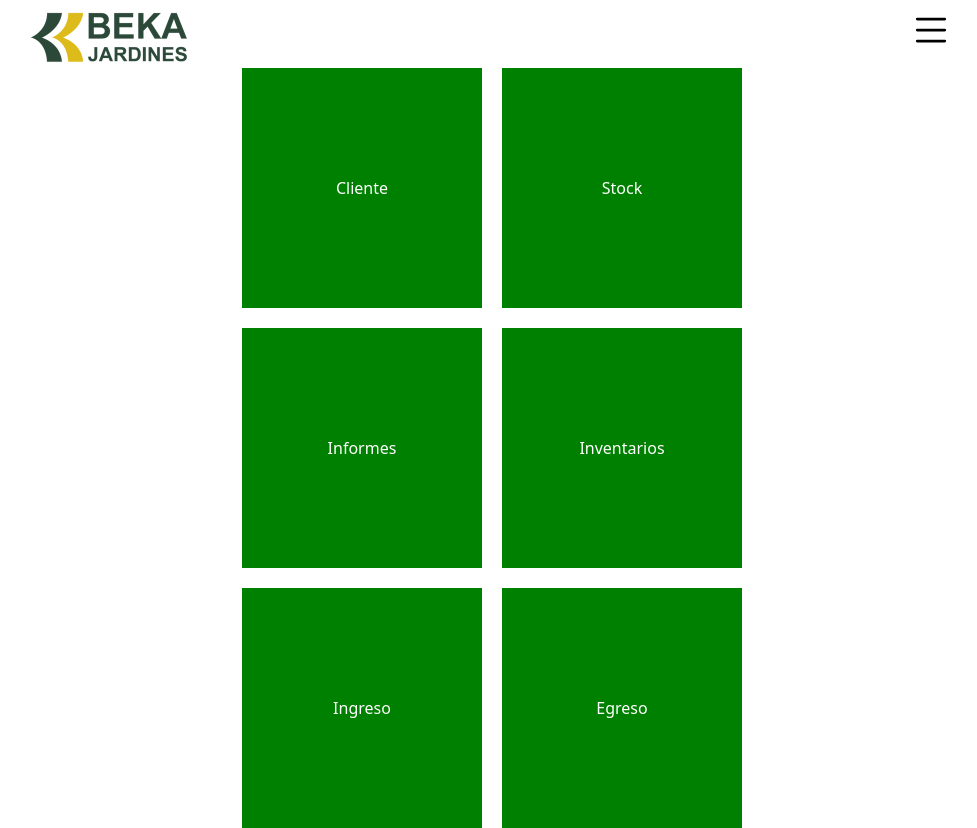
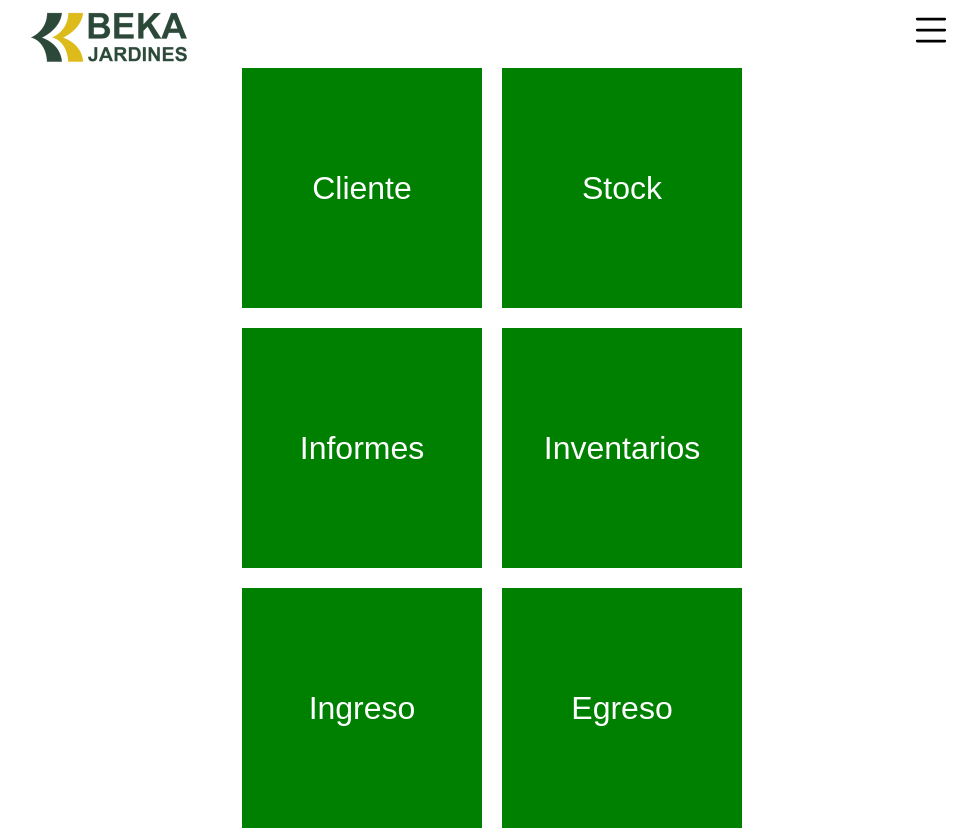
Before and after one commit to Marfullsen/bekapp, a Vue app: page /dashboard in a window 1280 px wide. Shown: the whole page, without its empty margins (148-1125 px from the left). Built offline with nearby package versions, Linux system fonts and the light colour scheme.

Commit message:
ADD:[Font] Set default font and size.

```diff
--- a/src/views/DashboardGrid.vue
+++ b/src/views/DashboardGrid.vue
@@ -27,6 +27,8 @@ export default {
 }
 
 .wrapper div {
+  font-family: fantasy;
+  font-size: xx-large;
   cursor: pointer;
   display: flex;
   justify-content: center;
```
